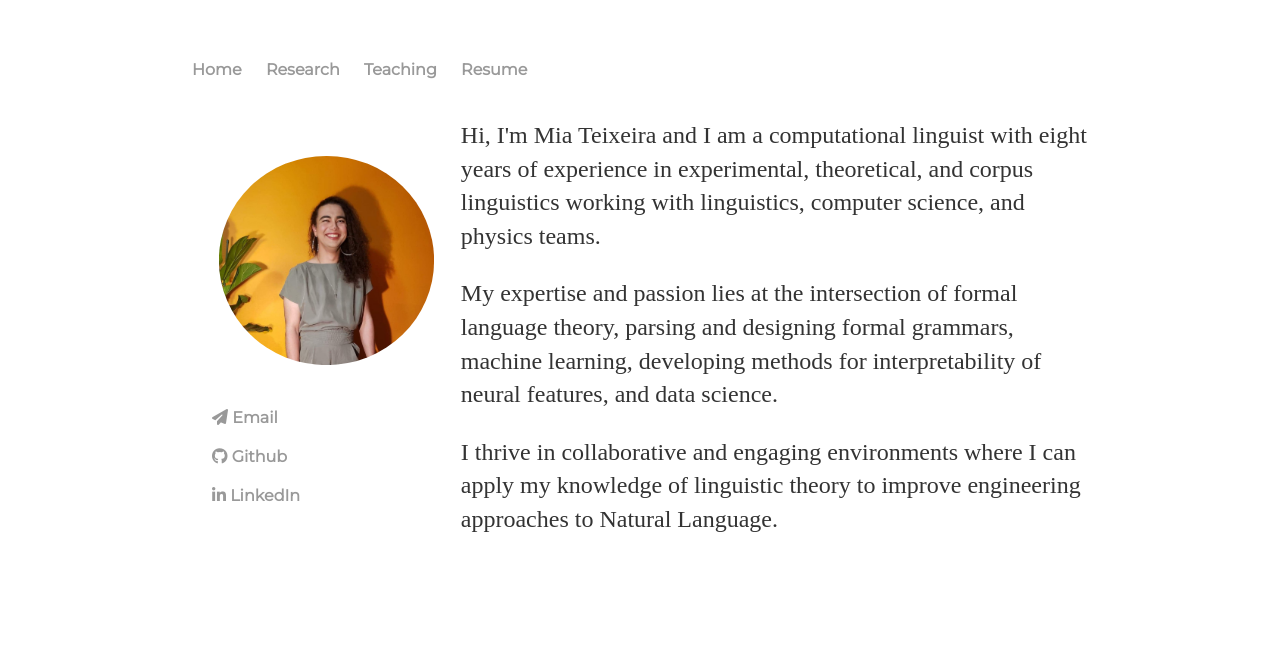
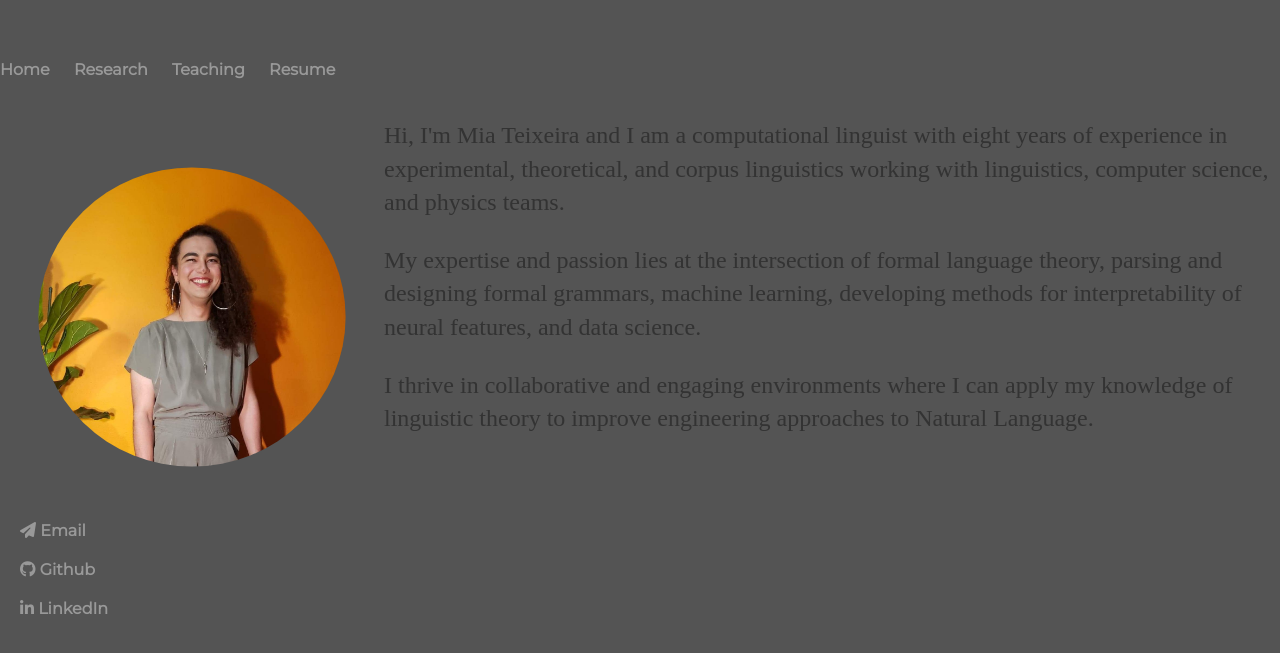
Before and after one commit to miateixeira/miateixeira.github.io, a Jekyll site: the page built from index.html, in a window 1280 px wide. Shown: the top 653 px of the page. Built offline with Jekyll 4.4.1, drawn with Linux system fonts in a browser that asks for light colours; nearby versions of some CDN libraries.

Commit message:
body height 100vh and html bg color gray

```diff
--- a/css/main.css
+++ b/css/main.css
@@ -1,8 +1,13 @@
 @import url(http://fonts.googleapis.com/css?family=Montserrat);
+
+html {
+  background-color: #545454;
+}
 
 body {
   margin: 60px auto;
   width: 70%
+  height: 100vh;
 }
 
 nav ul, div.sidebar ul {
```
